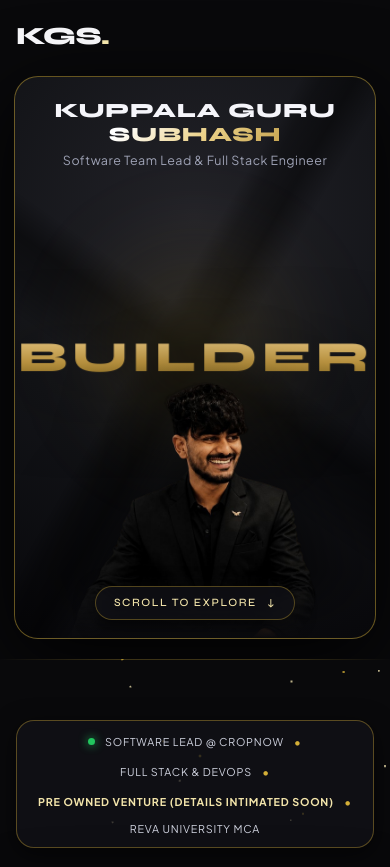
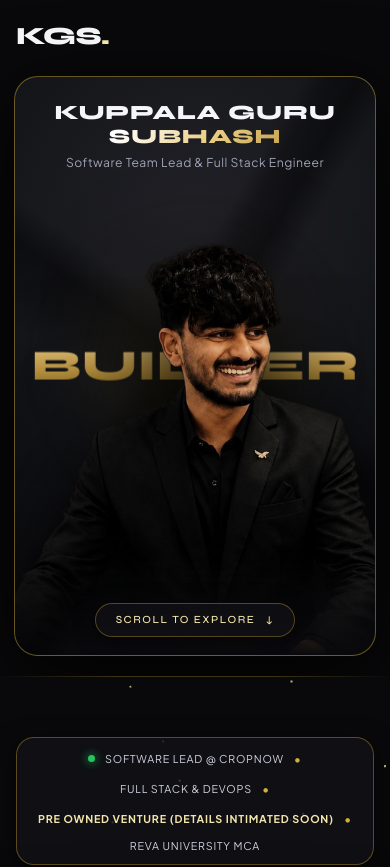
Before and after one commit to kuppalagurusubhash/portfolio, a Next.js app: page / in a window 390 px wide. Shown: the top 867 px of the page. Built offline with nearby package versions, Linux system fonts and the light colour scheme.

Commit message:
fix(mobile): align Subhash portrait in front of BUILDER typography on mobile

```diff
--- a/src/components/Hero.jsx
+++ b/src/components/Hero.jsx
@@ -69,6 +69,8 @@ export default function Hero() {
                     }`}
                     onMouseEnter={() => setHoveredIdx(i)}
                     onMouseLeave={() => setHoveredIdx(null)}
+                    onTouchStart={() => setHoveredIdx(i)}
+                    onTouchEnd={() => setTimeout(() => setHoveredIdx(null), 1200)}
                   >
                     {char}
                   </span>
--- a/src/components/Hero.module.css
+++ b/src/components/Hero.module.css
@@ -219,12 +219,6 @@
   pointer-events: none !important;
 }
 
-.portraitImage {
-  object-fit: contain;
-  object-position: bottom center;
-  filter: drop-shadow(0 25px 50px rgba(0, 0, 0, 0.95));
-}
-
 .bottomBar {
   position: relative;
   z-index: 10;
@@ -297,12 +291,13 @@
   }
 
   .portraitContainer {
-    width: 520px;
-    height: 80%;
+    width: 660px;
+    max-width: 94%;
+    height: 86%;
   }
 
   .giantText {
-    font-size: clamp(2.8rem, 8vw, 6.2rem);
+    font-size: clamp(2.8rem, 8.5vw, 5.8rem);
     letter-spacing: clamp(2px, 0.7vw, 6px);
   }
 }
@@ -315,25 +310,24 @@
 
   .heroCard {
     border-radius: 24px;
-    padding: 22px 14px 18px;
-    min-height: 520px;
-    height: auto;
-    max-height: 600px;
-    aspect-ratio: 9 / 14;
+    padding: 24px 14px 18px;
+    height: clamp(510px, 74vh, 580px);
+    min-height: 500px;
     box-shadow: 0 20px 80px rgba(0, 0, 0, 0.9);
   }
 
   .topHeader {
     gap: 4px;
+    z-index: 10;
   }
 
   .brandName {
-    font-size: clamp(1.22rem, 5.2vw, 1.55rem);
+    font-size: clamp(1.15rem, 5.2vw, 1.45rem);
     letter-spacing: 0.8px;
   }
 
   .brandSubtitle {
-    font-size: 0.78rem;
+    font-size: 0.76rem;
     line-height: 1.35;
     padding: 0 8px;
   }
@@ -341,66 +335,78 @@
   .centerStage {
     position: absolute;
     inset: 0;
+    pointer-events: none;
   }
 
-  /* Subhash cutout prominently fills the center & foreground */
+  /* Subhash cutout prominently positioned in FRONT of BUILDER */
   .portraitContainer {
-    width: 112%;
-    max-width: 440px;
-    height: 78%;
+    position: absolute;
     bottom: 0;
     left: 50%;
     transform: translateX(-50%);
+    width: 660px;
+    max-width: 180%;
+    height: 95%;
+    z-index: 4;
+    pointer-events: none !important;
+    mask-image: linear-gradient(to bottom, black 82%, transparent 100%);
+    -webkit-mask-image: linear-gradient(to bottom, black 82%, transparent 100%);
   }
 
-  /* BUILDER is positioned directly behind Subhash's shoulders & chest */
+  /* BUILDER is positioned directly behind Subhash's neck & shoulders */
   .giantText {
     top: 50%;
     left: 50%;
     transform: translate(-50%, -50%);
-    font-size: clamp(2.4rem, 11vw, 3.8rem);
-    letter-spacing: clamp(1.5px, 0.8vw, 3px);
-    width: 96%;
-    max-width: 96%;
+    font-size: clamp(2.3rem, 11vw, 3.4rem);
+    width: 94%;
+    max-width: 380px;
     display: flex;
-    justify-content: center;
+    justify-content: space-between;
     align-items: center;
+    letter-spacing: normal;
+    padding: 0 6px;
+    z-index: 2;
+    pointer-events: auto !important;
   }
 
   .builderChar {
-    padding: 0 1px;
+    padding: 0;
+    line-height: 1;
   }
 
   .charHovered {
-    transform: translateY(-8px) scale(1.07);
+    transform: translateY(-8px) scale(1.08);
   }
 
   .ambientGoldGlow {
-    width: 280px;
-    height: 280px;
-    top: 48%;
-    filter: blur(36px);
+    width: 260px;
+    height: 260px;
+    top: 50%;
+    filter: blur(34px);
   }
 
   .bottomBar {
     margin-top: auto;
+    z-index: 10;
   }
 
   .scrollDown {
-    font-size: 0.7rem;
+    font-size: 0.68rem;
     letter-spacing: 1.5px;
-    padding: 7px 18px;
+    padding: 7px 20px;
   }
 }
 
 @media (max-width: 375px) {
   .heroCard {
+    height: clamp(480px, 72vh, 530px);
     min-height: 480px;
-    padding: 18px 12px 14px;
+    padding: 18px 10px 14px;
   }
 
   .brandName {
-    font-size: 1.15rem;
+    font-size: 1.12rem;
   }
 
   .brandSubtitle {
@@ -408,12 +414,14 @@
   }
 
   .portraitContainer {
-    max-width: 380px;
-    height: 76%;
+    width: 600px;
+    max-width: 180%;
+    height: 95%;
   }
 
   .giantText {
-    font-size: 2.2rem;
-    letter-spacing: 1.2px;
+    top: 50%;
+    font-size: clamp(2.1rem, 10.5vw, 2.7rem);
+    padding: 0 4px;
   }
 }
```
